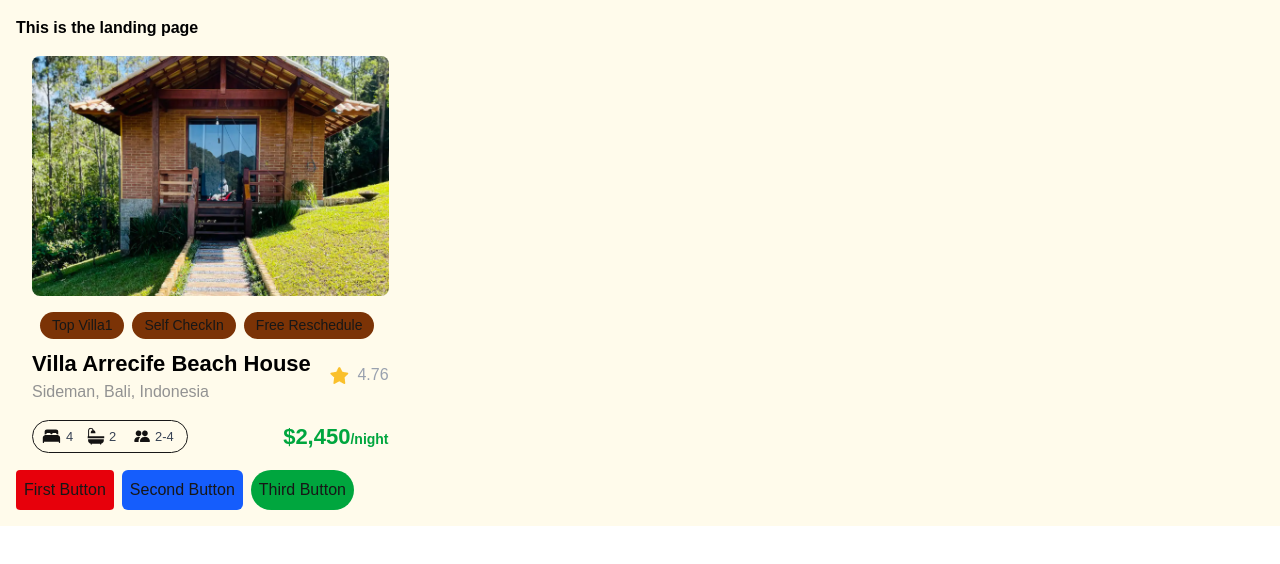
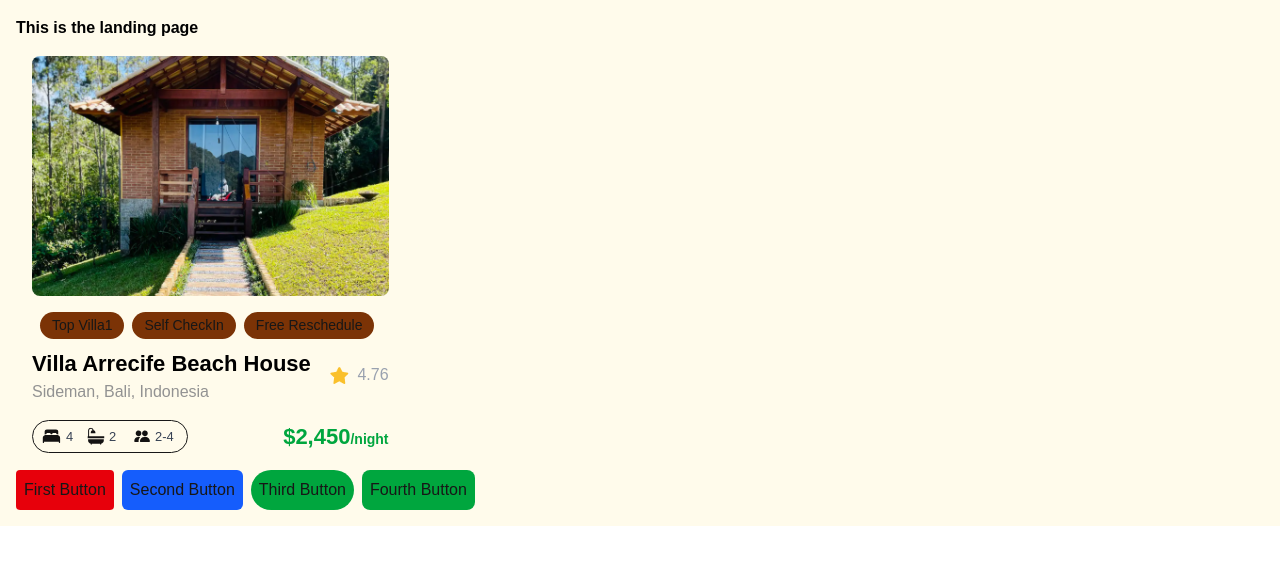
Before and after one commit to KevinKagwima/alx-project-0x00-setup, a Next.js app in the folder alx-project-0x00/: page /landing in a window 1280 px wide. Shown: the top 564 px of the page. Built offline with nearby package versions, Linux system fonts and the light colour scheme.

Commit message:
Updated files

```diff
--- a/alx-project-0x00/pages/landing.tsx
+++ b/alx-project-0x00/pages/landing.tsx
@@ -19,6 +19,10 @@ const Landing: React.FC = () => {
           title="Third Button"
           styles="bg-green-600 p-2 cursor-pointer rounded-full"
         />
+        <Button
+          title="Fourth Button"
+          styles="bg-green-600 p-2 cursor-pointer rounded-lg"
+        />
       </div>
     </div>
   );
```
